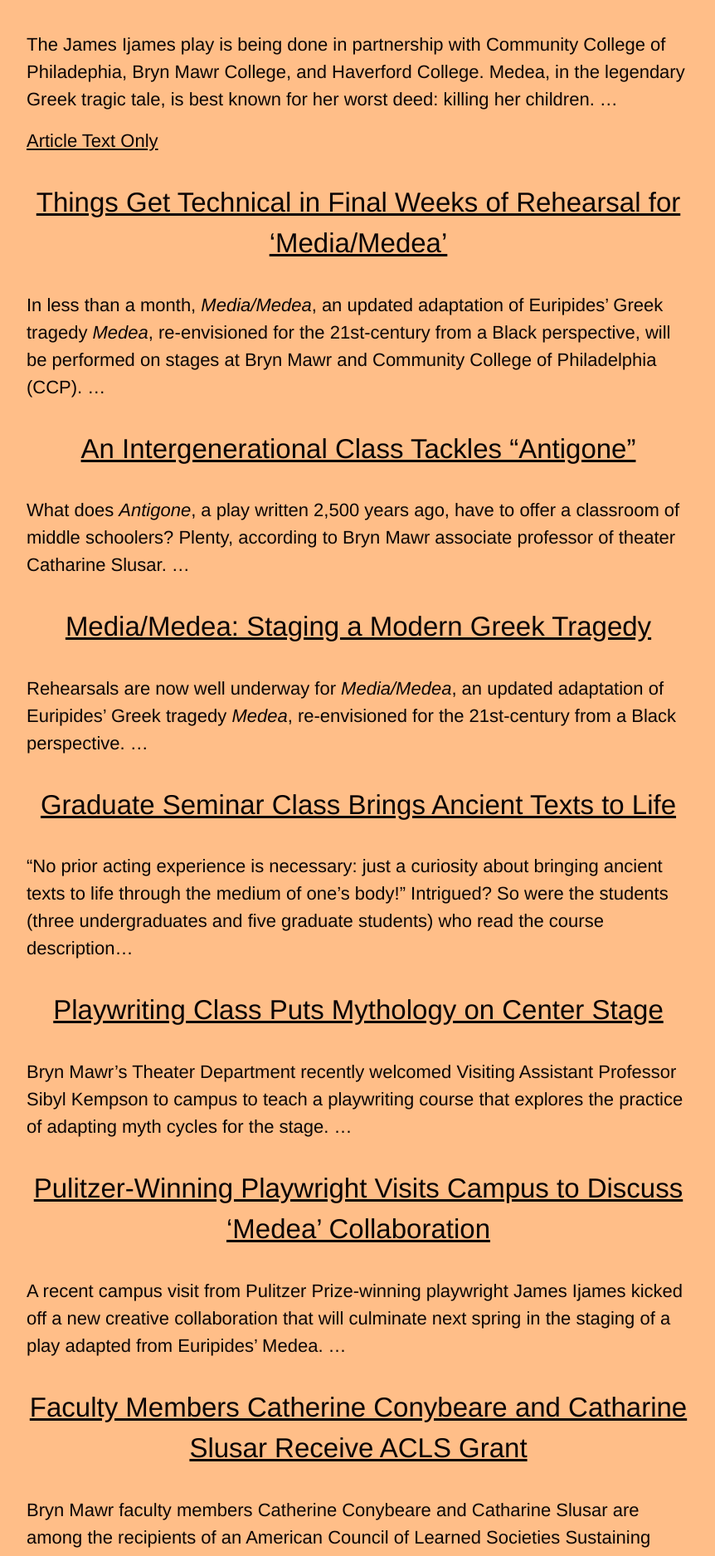
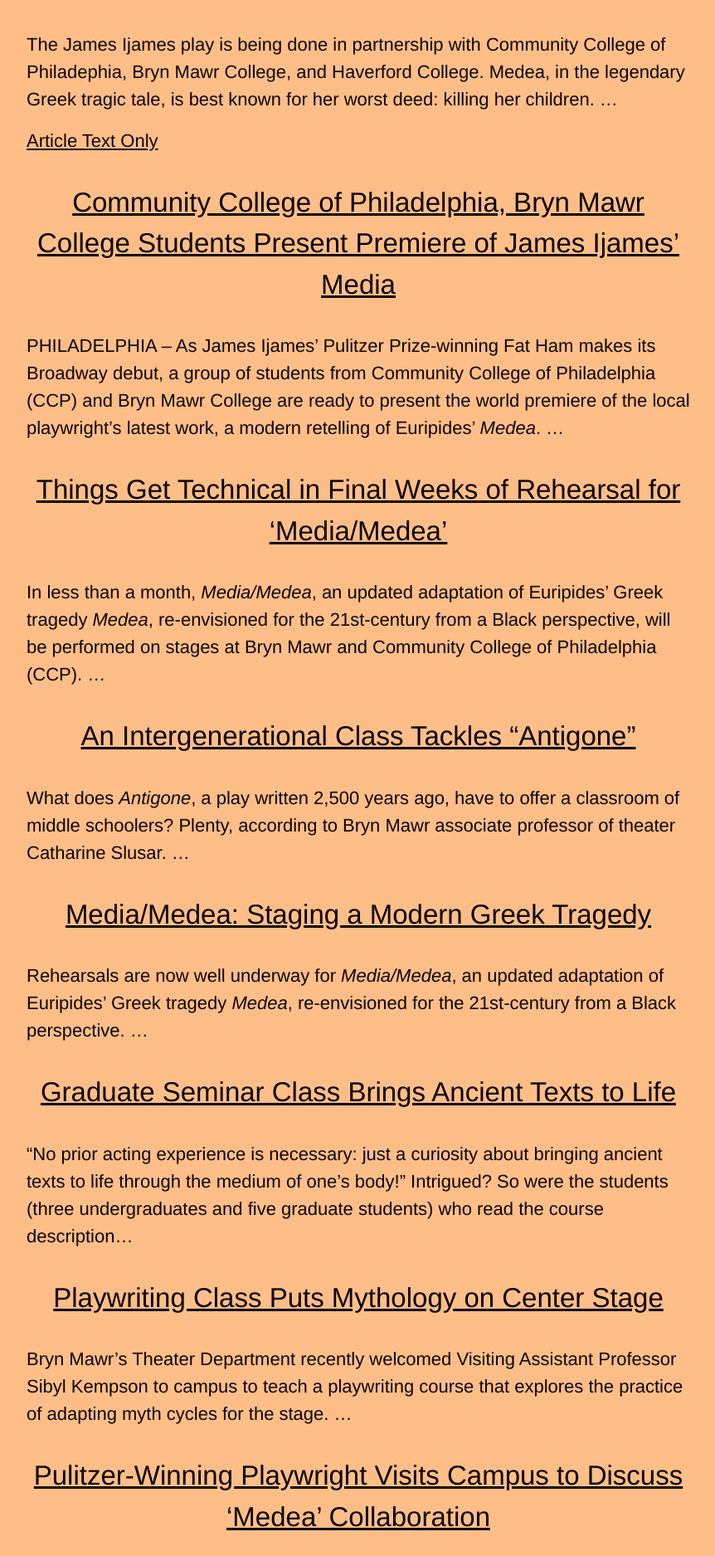
Before and after one commit to digbmc/media-medea, a Jekyll site: the page built from press.md, in a window 1280 px wide. Shown: the part 809-2684 px from the top of the page at 83% size, without its empty margins (208-1070 px from the left). Built offline with Jekyll 4.4.1, drawn with Linux system fonts in a browser that asks for light colours.

Commit message:
Add CCP press

```diff
--- a/press.md
+++ b/press.md
@@ -12,6 +12,9 @@
 Medea, in the legendary Greek tragic tale, is best known for her worst deed: killing her children. ...
 
 [Article Text Only]({{ site.baseurl }}/assets/Cartagena_InquirerArticle_April21_Text.pdf)
+
+## [Community College of Philadelphia, Bryn Mawr College Students Present Premiere of James Ijames’ Media](https://ccp.edu/about-us/news/press-release/community-college-philadelphia-bryn-mawr-college-students-present-premiere-james-ijames%E2%80%99%C2%A0media)
+PHILADELPHIA – As James Ijames’ Pulitzer Prize-winning Fat Ham makes its Broadway debut, a group of students from Community College of Philadelphia (CCP) and Bryn Mawr College are ready to present the world premiere of the local playwright’s latest work, a modern retelling of Euripides’ *Medea*. ...
 
 ## [Things Get Technical in Final Weeks of Rehearsal for 'Media/Medea'](https://www.brynmawr.edu/news/things-get-technical-final-weeks-rehearsal-mediamedea)
 In less than a month, *Media/Medea*, an updated adaptation of Euripides’ Greek tragedy *Medea*, re-envisioned for the 21st-century from a Black perspective, will be performed on stages at Bryn Mawr and Community College of Philadelphia (CCP). ...
```
